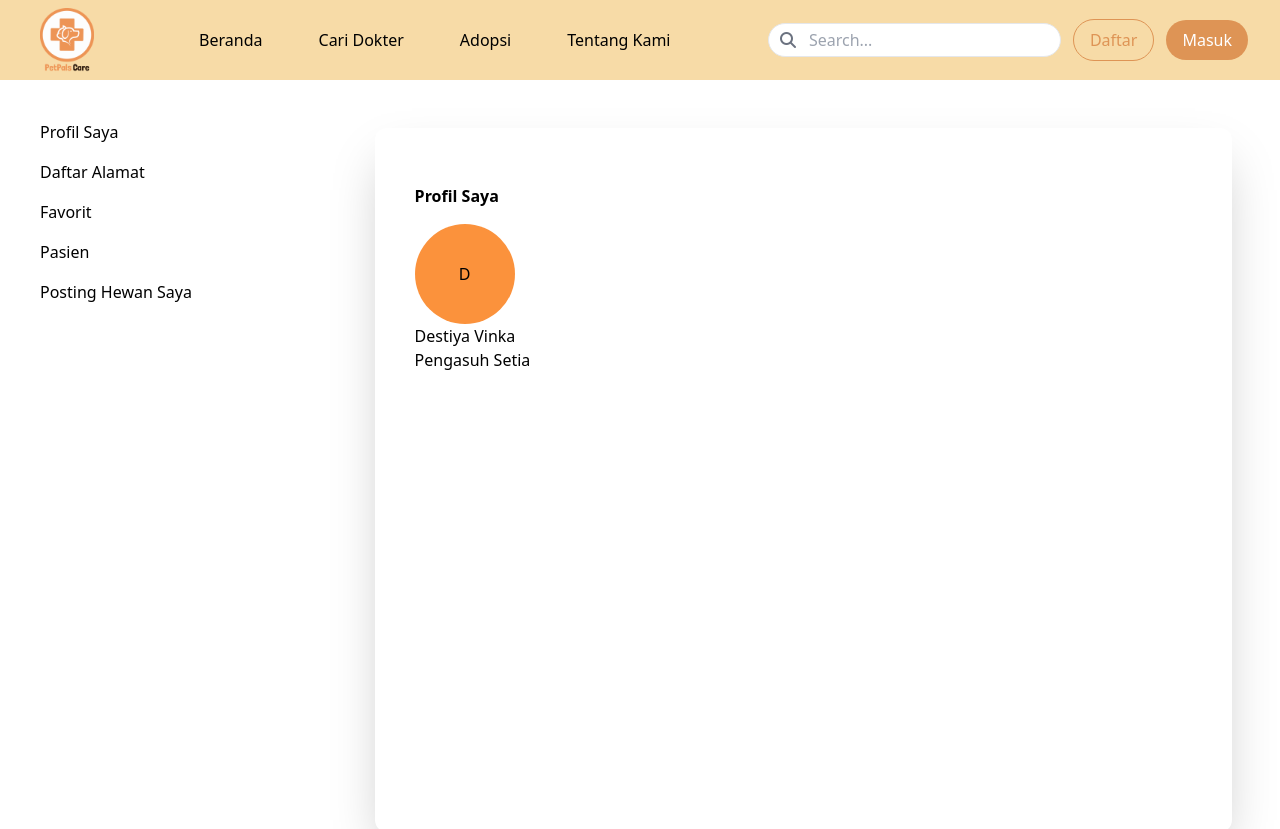
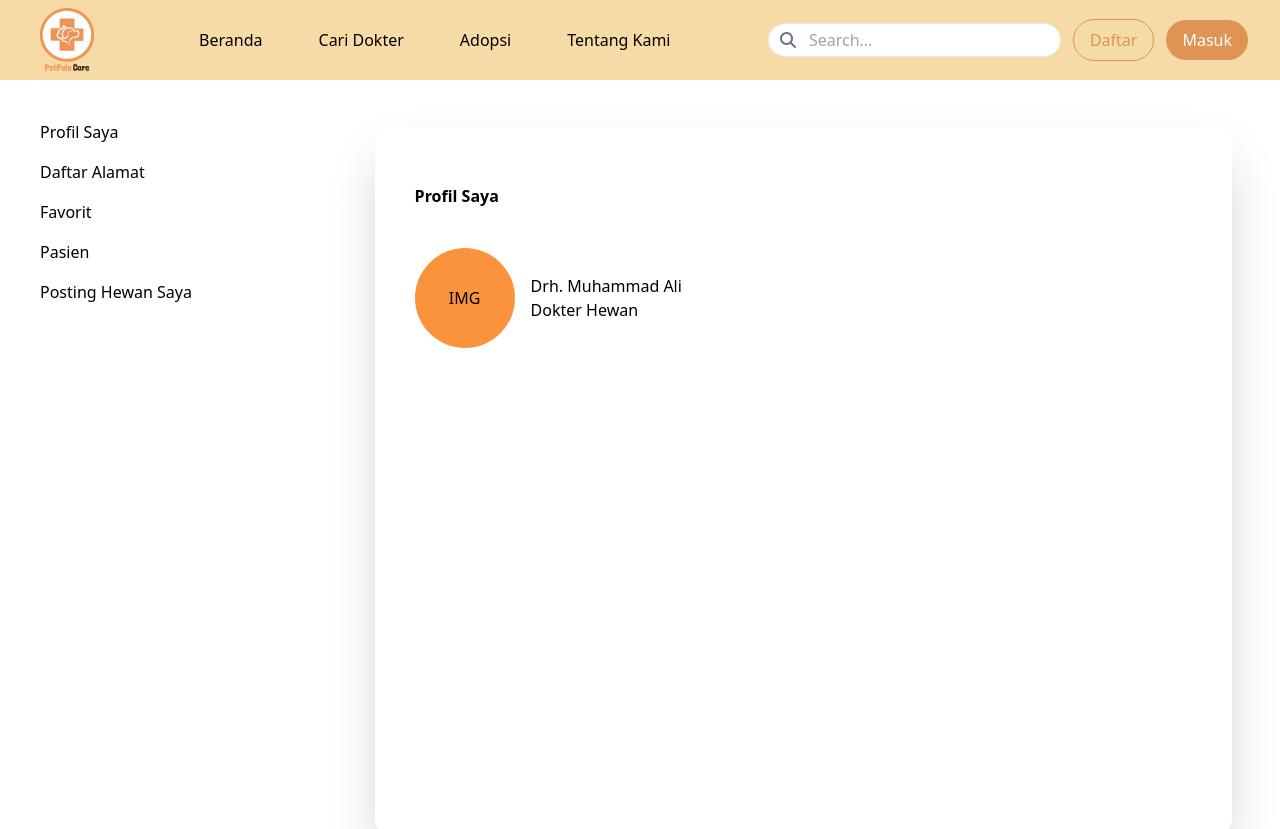
Before and after one commit to yusuf020820/PetPalsCare2, a React (Vite) app: page /Profil-dokter in a window 1280 px wide. Shown: the top 829 px of the page. Built offline with nearby package versions, Linux system fonts and the light colour scheme; what tailgrids would draw is missing.

Commit message:
profil page dokter

```diff
--- a/src/pages/HomepageBefore.jsx
+++ b/src/pages/HomepageBefore.jsx
@@ -8,7 +8,7 @@ const HomepageBefore = () => {
     <>
     {/* <Navbar/>
     <Footer/> */}
-    <PopUpKonfirmasi/>
+    {/* <PopUpKonfirmasi/> */}
 
     </>
   )
--- a/src/pages/ProfilDokter.jsx
+++ b/src/pages/ProfilDokter.jsx
@@ -5,7 +5,7 @@ import Footer from "../Components/Footer"
 const ProfilDokter = () => {
   return (
     <>
-    <Navbar/>
+      <Navbar />
       <div className="bg-white-light-2 w-full h-screen flex justify-center items-center">
         <div className="bg-white w-1/3 h-screen p-8">
           <ul>
@@ -20,12 +20,14 @@ const ProfilDokter = () => {
         <div className="bg-white w-full h-screen p-12">
           <div className="bg-white p-10 rounded-xl w-full h-full shadow-2xl">
             <h1 className="py-4 font-bold text-1xl" > Profil Saya</h1>
-            <div classname="flex justify-center items-center w-full bg-red-600 h-auto">
-                <div className =" w-[100px] h-[100px] bg-orange-400 rounded-full flex justify-center items-center" >D
+            <div className="flex justify-start items-center gap-4 pt-6">
+              <div className=" w-[100px] h-[100px] bg-orange-400 rounded-full flex justify-center items-center" >
+                <p>IMG</p>
               </div>
+
               <div>
-                <p>Destiya Vinka</p>
-                <p>Pengasuh Setia</p>
+                <h1>Drh. Muhammad Ali</h1>
+                <p>Dokter Hewan</p>
               </div>
             </div>
 
@@ -33,7 +35,7 @@ const ProfilDokter = () => {
           </div>
         </div>
       </div>
-    <Footer/>
+      <Footer />
     </>
   )
 }
```
Lines whose indentation alone changed are shown as unchanged.
